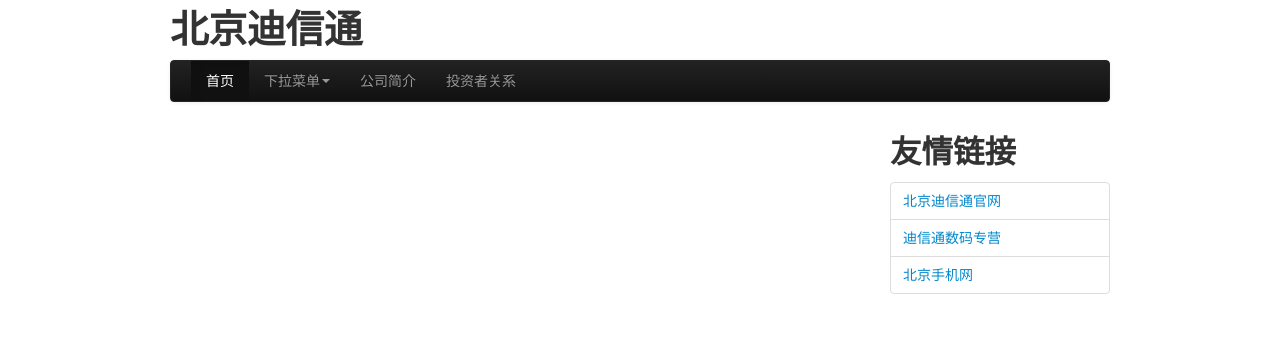
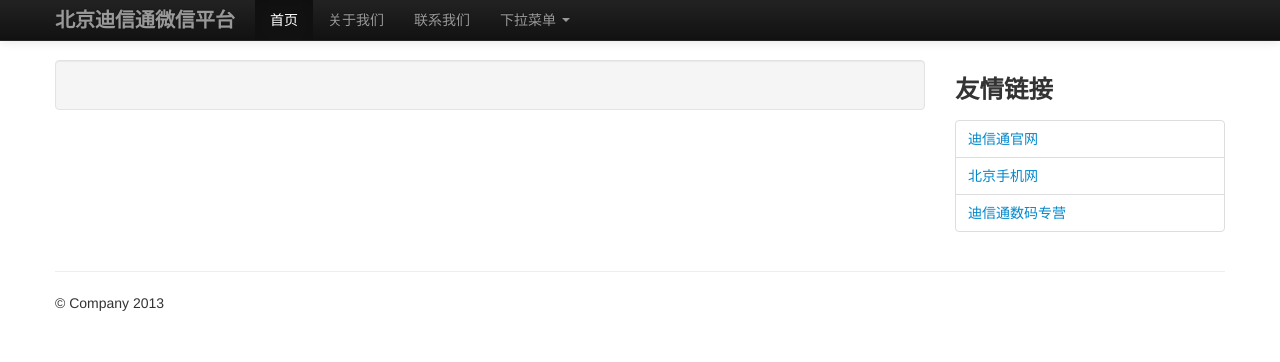
Before and after one commit to LuyangXing/MPWeichat_Demo, a Django app: template templates/news.html in a window 1280 px wide. Shown: the top 362 px of the page. Run offline with Django 3.2, Linux system fonts and the light colour scheme; the template is opened without the code that fills it, so the values that code supplies are empty; some libraries are stand-ins or nearby versions.

Commit message:
Ver.0.51a
Debug! Template update!

```diff
--- a/templates/base.html
+++ b/templates/base.html
@@ -1,46 +1,144 @@
 <!DOCTYPE html>
-<html>
+<html lang="en">
 <head>
+    <meta charset="utf-8">
+    <title>Bootstrap, from Twitter</title>
+    <meta name="viewport" content="width=device-width, initial-scale=1.0">
+    <meta name="description" content="">
+    <meta name="author" content="">
+
+    <!-- Le styles -->
     <script src="/media/js/jquery-2.0.0.min.js"></script>
     <script src="/media/bootstrap/js/bootstrap.js"></script>
     <link href="/media/bootstrap/css/bootstrap.css" rel="stylesheet">
-    <title></title>
+    <style type="text/css">
+        body {
+            padding-top: 60px;
+            padding-bottom: 40px;
+        }
+    </style>
+    <link href="/media/bootstrap/css/bootstrap-responsive.css" rel="stylesheet">
+
+    <!-- HTML5 shim, for IE6-8 support of HTML5 elements -->
+    <!--[if lt IE 9]>
+      <script src="/media/bootstrap/js/html5shiv.js"></script>
+    <![endif]-->
+
+    <!-- Fav and touch icons
+    <link rel="apple-touch-icon-precomposed" sizes="144x144" href="../assets/ico/apple-touch-icon-144-precomposed.png">
+    <link rel="apple-touch-icon-precomposed" sizes="114x114" href="../assets/ico/apple-touch-icon-114-precomposed.png">
+    <link rel="apple-touch-icon-precomposed" sizes="72x72" href="../assets/ico/apple-touch-icon-72-precomposed.png">
+    <link rel="apple-touch-icon-precomposed" href="../assets/ico/apple-touch-icon-57-precomposed.png">
+    <link rel="shortcut icon" href="../assets/ico/favicon.png">-->
 </head>
+
 <body>
-    <div class='container'>
-        <h1>北京迪信通</h1>
-        <div class='navbar navbar-inverse'>
-            <div class='navbar-inner nav-collapse' style="height: auto;">
+
+<div class="navbar navbar-inverse navbar-fixed-top">
+    <div class="navbar-inner">
+        <div class="container">
+            <button type="button" class="btn btn-navbar" data-toggle="collapse" data-target=".nav-collapse">
+                <span class="icon-bar"></span>
+                <span class="icon-bar"></span>
+                <span class="icon-bar"></span>
+            </button>
+            <a class="brand" href="#"><b>北京迪信通微信平台</b></a>
+            <div class="nav-collapse collapse">
                 <ul class="nav">
                     <li class="active"><a href="#">首页</a></li>
-                    <li class="dropdown" id="menu1">
-                        <a class="dropdown-toggle" data-toggle="dropdown" href="#menu1">下拉菜单<b class="caret"></b></a>
+                    <li><a href="#about">关于我们</a></li>
+                    <li><a href="#contact">联系我们</a></li>
+                    <li class="dropdown">
+                        <a href="#" class="dropdown-toggle" data-toggle="dropdown">下拉菜单 <b class="caret"></b></a>
                         <ul class="dropdown-menu">
-                            <li><a href="#">分类1</a></li>
-                            <li><a href="#">分类2</a></li>
-                            <li><a href="#">分类3</a></li>
+                            <li><a href="#">动作1</a></li>
+                            <li><a href="#">动作2</a></li>
+                            <li><a href="#">动作3</a></li>
                             <li class="divider"></li>
-                            <li><a href="#">分类4</a></li>
+                            <li class="nav-header">分类标签</li>
+                            <li><a href="#">其他链接1</a></li>
+                            <li><a href="#">其他链接2</a></li>
                         </ul>
                     </li>
-                    <li><a href="#">公司简介</a></li>
-                    <li><a href="#">投资者关系</a></li>
                 </ul>
+                <!--
+                <form class="navbar-form pull-right">
+                    <input class="span2" type="text" placeholder="Email">
+                    <input class="span2" type="password" placeholder="Password">
+                    <button type="submit" class="btn">Sign in</button>
+                </form>-->
+            </div><!--/.nav-collapse -->
         </div>
     </div>
+</div>
+
+<div class="container">
+
+    <!-- Main hero unit for a primary marketing message or call to action
+    <div class="hero-unit">
+        <h1>Hello, world!</h1>
+        <p>This is a template for a simple marketing or informational website. It includes a large callout called the hero unit and three supporting pieces of content. Use it as a starting point to create something more unique.</p>
+        <p><a href="#" class="btn btn-primary btn-large">Learn more &raquo;</a></p>
+    </div>-->
+
+    <!-- Example row of columns
+    <div class="row">
+        <div class="span4">
+            <h2>Heading</h2>
+            <p>Donec id elit non mi porta gravida at eget metus. Fusce dapibus, tellus ac cursus commodo, tortor mauris condimentum nibh, ut fermentum massa justo sit amet risus. Etiam porta sem malesuada magna mollis euismod. Donec sed odio dui. </p>
+            <p><a class="btn" href="#">View details &raquo;</a></p>
+        </div>
+        <div class="span4">
+            <h2>Heading</h2>
+            <p>Donec id elit non mi porta gravida at eget metus. Fusce dapibus, tellus ac cursus commodo, tortor mauris condimentum nibh, ut fermentum massa justo sit amet risus. Etiam porta sem malesuada magna mollis euismod. Donec sed odio dui. </p>
+            <p><a class="btn" href="#">View details &raquo;</a></p>
+        </div>
+        <div class="span4">
+            <h2>Heading</h2>
+            <p>Donec sed odio dui. Cras justo odio, dapibus ac facilisis in, egestas eget quam. Vestibulum id ligula porta felis euismod semper. Fusce dapibus, tellus ac cursus commodo, tortor mauris condimentum nibh, ut fermentum massa justo sit amet risus.</p>
+            <p><a class="btn" href="#">View details &raquo;</a></p>
+        </div>
+    </div>-->
+
     <div id='content' class='row-fluid'>
-            <div class='span9 main'>
+        <div class='span9 well' >
             {% block content %}
             {% endblock %}
         </div>
         <div class='span3 sidebar'>
-                <h2>友情链接</h2>
+            <h3>友情链接</h3>
             <ul class="nav nav-tabs nav-stacked">
-                    <li><a href='#'>北京迪信通官网</a></li>
+                <li><a href='#'>迪信通官网</a></li>
+                <li><a href='#'>北京手机网</a></li>
                 <li><a href='#'>迪信通数码专营</a></li>
-                    <li><a href='#'>北京手机网</a></li>
             </ul>
         </div>
     </div>
-    </div>
+
+    <hr>
+
+    <footer>
+        <p>&copy; Company 2013</p>
+    </footer>
+
+</div> <!-- /container -->
+
+<!-- Le javascript
+================================================== -->
+<!-- Placed at the end of the document so the pages load faster
+<script src="/media/bootstrap/js/jquery.js"></script>
+<script src="/media/bootstrap/js/bootstrap-transition.js"></script>
+<script src="/media/bootstrap/js/bootstrap-alert.js"></script>
+<script src="/media/bootstrap/js/bootstrap-modal.js"></script>
+<script src="/media/bootstrap/js/bootstrap-dropdown.js"></script>
+<script src="/media/bootstrap/js/bootstrap-scrollspy.js"></script>
+<script src="/media/bootstrap/js/bootstrap-tab.js"></script>
+<script src="/media/bootstrap/js/bootstrap-tooltip.js"></script>
+<script src="/media/bootstrap/js/bootstrap-popover.js"></script>
+<script src="/media/bootstrap/js/bootstrap-button.js"></script>
+<script src="/media/bootstrap/js/bootstrap-collapse.js"></script>
+<script src="/media/bootstrap/js/bootstrap-carousel.js"></script>
+<script src="/media/bootstrap/js/bootstrap-typeahead.js"></script> -->
+
+</body>
 </html>
```
Lines whose indentation alone changed are shown as unchanged.
